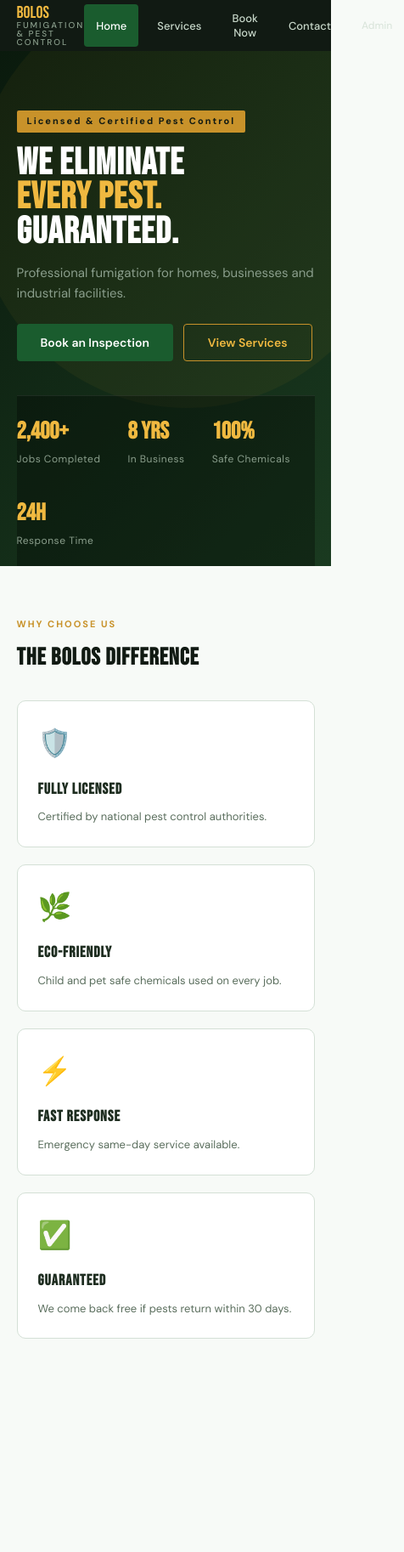
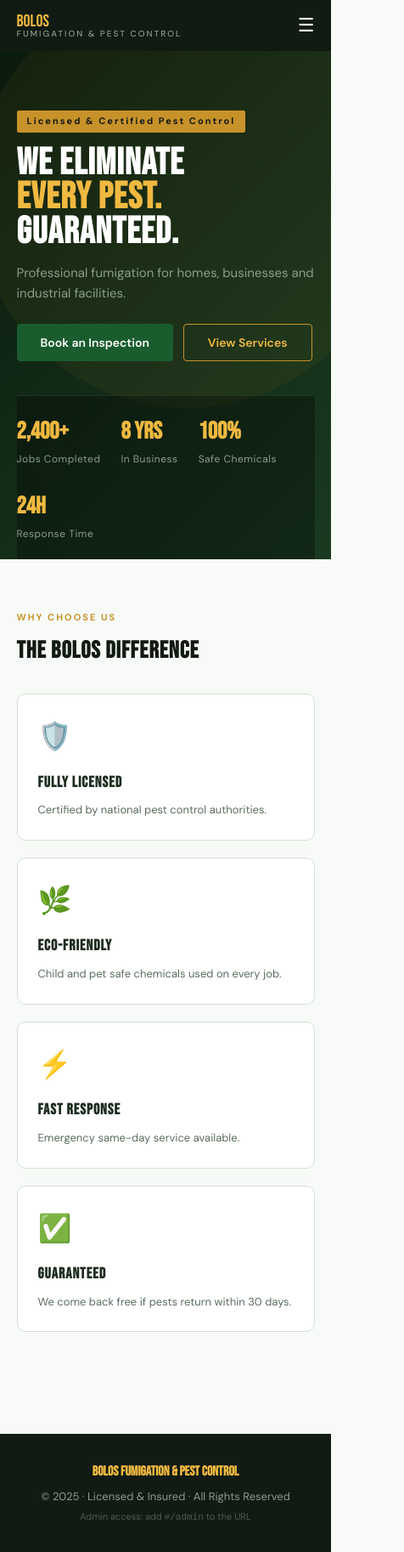
Before and after one commit to leykhan16/bolos-frontend, a React (Vite) app: page / in a window 390 px wide. Shown: the whole page at 85% size, 476 px wide, since content can reach past the window. Before the commit the page ends 1635 px from the top, so only its background shows below. Built offline with nearby package versions, Linux system fonts and the light colour scheme.

Commit message:
hide admin from nav, add mobile hamburger menu, fix mobile forms

```diff
--- a/src/App.jsx
+++ b/src/App.jsx
@@ -6,38 +6,80 @@
 
 export default function App() {
   const [page, setPage] = useState('home')
+  const [menuOpen, setMenuOpen] = useState(false)
+
+  // 💡 Admin is accessed by typing /admin in the URL bar
+  // We detect it from the hash instead of showing it in nav
+  const isAdmin = window.location.hash === '#/admin'
+
+  if (isAdmin) return <Admin />
+
+  const navItems = ['home', 'services', 'booking', 'contact']
+
+  function goTo(p) {
+    setPage(p)
+    setMenuOpen(false)
+  }
 
   return (
     <div>
+      {/* ── NAV ── */}
       <nav style={nav.bar}>
         <div style={nav.logo}>
           BOLOS
           <span style={nav.logoSub}>Fumigation & Pest Control</span>
         </div>
-        <div style={nav.links}>
-          {['home','services','booking','contact'].map(p => (
+
+        {/* Desktop links */}
+        <div style={nav.links} className="desktop-nav">
+          {navItems.map(p => (
             <button
               key={p}
-              onClick={() => setPage(p)}
+              onClick={() => goTo(p)}
               style={{ ...nav.btn, ...(page === p ? nav.btnActive : {}) }}
             >
               {p === 'booking' ? 'Book Now' : p.charAt(0).toUpperCase() + p.slice(1)}
             </button>
           ))}
-          <button
-            onClick={() => setPage('admin')}
-            style={{ ...nav.btn, ...(page === 'admin' ? nav.btnActive : {}), fontSize:'12px', opacity:.6 }}
-          >
-            Admin
-          </button>
         </div>
+
+        {/* Mobile hamburger */}
+        <button style={nav.burger} className="burger-btn" onClick={() => setMenuOpen(!menuOpen)}>
+          {menuOpen ? '✕' : '☰'}
+        </button>
       </nav>
 
-      {page === 'home'     && <Home setPage={setPage} />}
+      {/* Mobile dropdown menu */}
+      {menuOpen && (
+        <div style={nav.mobileMenu} className="mobile-menu">
+          {navItems.map(p => (
+            <button
+              key={p}
+              onClick={() => goTo(p)}
+              style={{ ...nav.mobileBtn, ...(page === p ? nav.mobileBtnActive : {}) }}
+            >
+              {p === 'booking' ? 'Book Now' : p.charAt(0).toUpperCase() + p.slice(1)}
+            </button>
+          ))}
+        </div>
+      )}
+
+      {/* ── PAGES ── */}
+      {page === 'home'     && <Home setPage={goTo} />}
       {page === 'services' && <Services />}
       {page === 'booking'  && <Booking />}
       {page === 'contact'  && <Contact />}
-      {page === 'admin'    && <Admin />}
+
+      {/* Footer */}
+      <footer style={footer}>
+        <strong style={{ color:'var(--gold-light)', fontFamily:"'Bebas Neue',sans-serif", fontSize:'16px' }}>
+          BOLOS FUMIGATION & PEST CONTROL
+        </strong>
+        <p style={{ marginTop:'6px', fontSize:'13px' }}>© 2025 · Licensed & Insured · All Rights Reserved</p>
+        <p style={{ fontSize:'11px', marginTop:'4px', opacity:.5 }}>
+          Admin access: add <code>#/admin</code> to the URL
+        </p>
+      </footer>
     </div>
   )
 }
@@ -88,13 +130,19 @@
   )
 }
 
+/* ── Styles ── */
 const nav = {
   bar:     { background:'var(--dark)', padding:'0 5%', display:'flex', alignItems:'center', justifyContent:'space-between', height:'60px', position:'sticky', top:0, zIndex:100 },
   logo:    { color:'var(--gold-light)', fontFamily:"'Bebas Neue',sans-serif", fontSize:'20px', lineHeight:1, display:'flex', flexDirection:'column' },
   logoSub: { fontFamily:"'DM Sans',sans-serif", fontSize:'10px', color:'#8a9e8c', letterSpacing:'2px', textTransform:'uppercase', fontWeight:500 },
-  links:   { display:'flex', gap:'8px' },
+  links:   { display:'flex', gap:'8px', '@media(maxWidth:600px)': { display:'none' } },
   btn:     { background:'none', border:'none', color:'#c8d8ca', cursor:'pointer', fontSize:'13px', fontWeight:500, padding:'8px 14px', borderRadius:'4px', fontFamily:"'DM Sans',sans-serif" },
   btnActive: { background:'var(--green)', color:'#fff' },
+  burger:  { display:'none', background:'none', border:'none', color:'#fff', fontSize:'22px', cursor:'pointer',
+             '@media(maxWidth:600px)': { display:'block' } },
+  mobileMenu: { background:'var(--dark)', display:'flex', flexDirection:'column', borderTop:'1px solid rgba(255,255,255,.08)' },
+  mobileBtn:  { background:'none', border:'none', color:'#c8d8ca', padding:'16px 5%', fontSize:'15px', fontWeight:500, cursor:'pointer', fontFamily:"'DM Sans',sans-serif", textAlign:'left', borderBottom:'1px solid rgba(255,255,255,.06)' },
+  mobileBtnActive: { background:'var(--green)', color:'#fff' },
 }
 
 const hero = {
@@ -107,17 +155,17 @@
   sub:       { color:'#8a9e8c', fontSize:'15px', maxWidth:'480px' },
   btnPrimary:{ background:'var(--green)', color:'#fff', border:'none', padding:'13px 28px', borderRadius:'4px', fontSize:'14px', fontWeight:600, cursor:'pointer', fontFamily:"'DM Sans',sans-serif" },
   btnOutline:{ background:'transparent', color:'var(--gold-light)', border:'1.5px solid var(--gold)', padding:'12px 28px', borderRadius:'4px', fontSize:'14px', fontWeight:600, cursor:'pointer', fontFamily:"'DM Sans',sans-serif" },
-  stats:     { display:'flex', gap:'32px', flexWrap:'wrap', background:'rgba(0,0,0,.3)', padding:'20px 0', marginTop:'40px', borderTop:'1px solid rgba(255,255,255,.08)', position:'relative', zIndex:1 },
+  stats:     { display:'flex', gap:'24px', flexWrap:'wrap', background:'rgba(0,0,0,.3)', padding:'20px 0', marginTop:'40px', borderTop:'1px solid rgba(255,255,255,.08)', position:'relative', zIndex:1 },
   stat:      { display:'flex', flexDirection:'column' },
   statVal:   { fontSize:'28px', fontFamily:"'Bebas Neue',sans-serif", color:'var(--gold-light)' },
   statLabel: { fontSize:'12px', color:'#8a9e8c', letterSpacing:'.5px' },
 }
 
-const section = {
+const section    = {
   wrap:  { padding:'60px 5%', maxWidth:'1100px', margin:'0 auto' },
   label: { fontSize:'11px', fontWeight:700, letterSpacing:'2px', color:'var(--gold)', textTransform:'uppercase', marginBottom:'8px', display:'block' },
   title: { fontSize:'clamp(28px,4vw,44px)', color:'var(--dark)' },
 }
-
 const featureCard = { background:'var(--white)', border:'1px solid var(--border)', borderRadius:'10px', padding:'24px' }
 const featureIcon = { fontSize:'32px', marginBottom:'14px' }
+const footer      = { background:'var(--dark)', color:'#8a9e8c', textAlign:'center', padding:'32px 5%', marginTop:'60px' }
--- a/src/index.css
+++ b/src/index.css
@@ -41,3 +41,18 @@
 
 .fade-up  { animation: fadeUp 0.5s ease forwards; }
 .fade-in  { animation: fadeIn 0.4s ease forwards; }
+
+/* ── Mobile nav ── */
+@media (max-width: 640px) {
+  .desktop-nav { display: none !important; }
+  .burger-btn  { display: block !important; }
+
+  .form-grid-2col {
+    grid-template-columns: 1fr !important;
+  }
+}
+
+@media (min-width: 641px) {
+  .burger-btn    { display: none !important; }
+  .mobile-menu   { display: none !important; }
+}
--- a/src/pages/Booking.jsx
+++ b/src/pages/Booking.jsx
@@ -59,7 +59,7 @@
 
       <div style={formCard}>
         <form onSubmit={handleSubmit}>
-          <div style={grid}>
+          <div style={grid} className="form-grid-2col">
             <div style={group}>
               <label style={labelEl}>Full Name *</label>
               <input style={input} name="full_name" placeholder="John Mensah" value={form.full_name} onChange={handleChange} />
```
